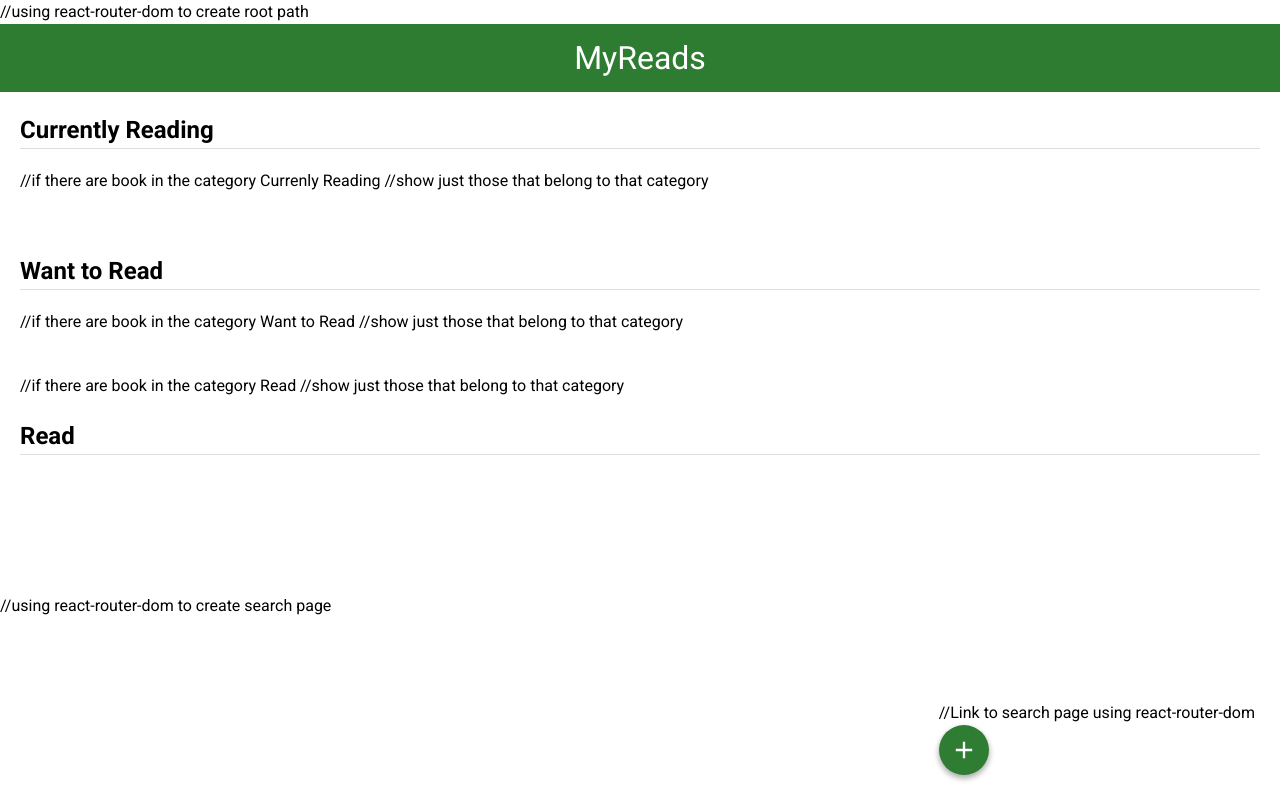
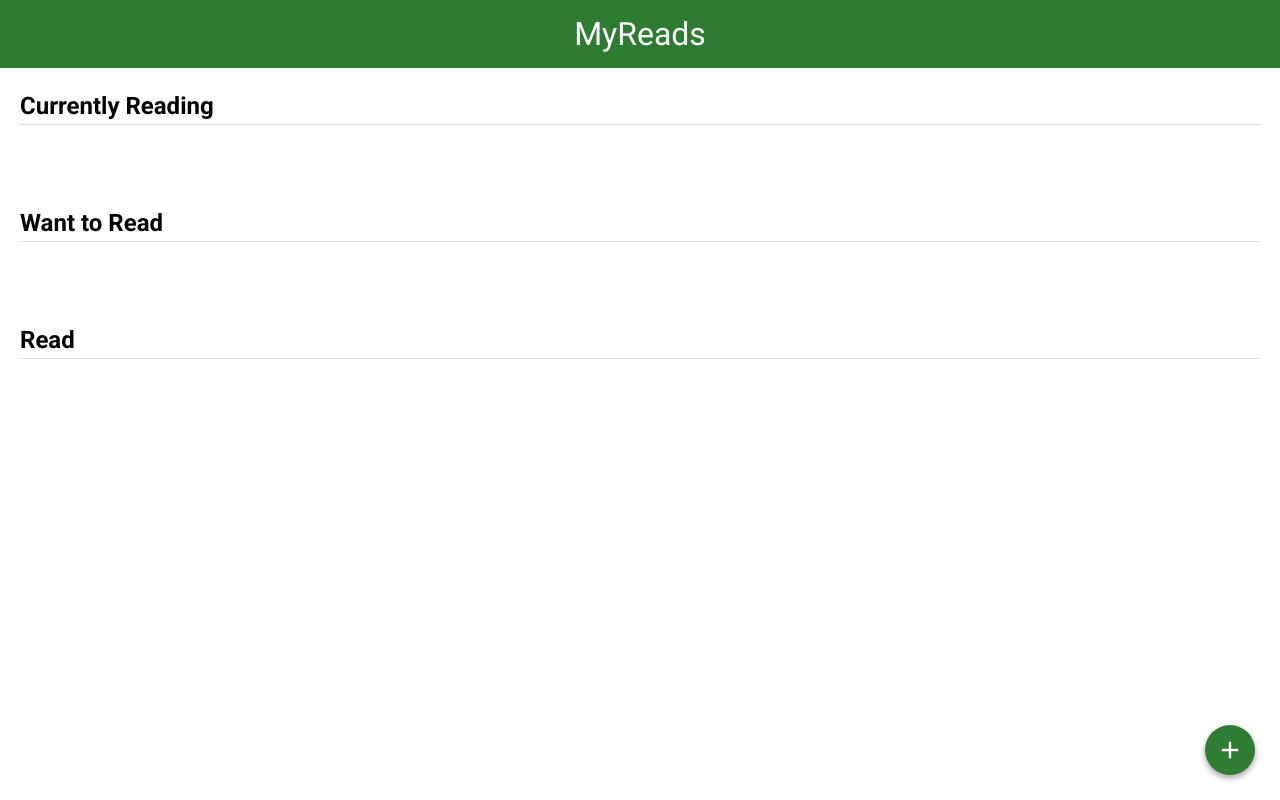
Before and after one commit to Sotrek/ReactND, a React (Create React App) app in the folder myReads/: page / in a window 1280 px wide. Built offline with nearby package versions, Linux system fonts and the light colour scheme; no server answers.

Commit message:
chore: adding comments throughout the code
commenting throughout the code to explain approach and methods used

```diff
--- a/myReads/src/App.js
+++ b/myReads/src/App.js
@@ -60,7 +60,7 @@ class BooksApp extends React.Component {
   render(){
     return (
       <div className="app">
-        //using react-router-dom to create root path
+        {/* using react-router-dom to create root path */}
         <Route exact path="/" render={()=>(
           //rendering Booklist component
           <BookList
@@ -68,7 +68,7 @@ class BooksApp extends React.Component {
             ShelfChange={this.ShelfChange}
           />
         )}/>
-        //using react-router-dom to create search page
+        {/*using react-router-dom to create search page*/}
         <Route exact path="/search" render={()=>(
           //rendering SearchPage component
           <SearchPage
--- a/myReads/src/BookList.js
+++ b/myReads/src/BookList.js
@@ -22,8 +22,8 @@ class BookList extends Component {
 	              <div>
 	                <div className="bookshelf">
 	                  <h2 className="bookshelf-title">Currently Reading</h2>
-	                  //if there are book in the category Currenly Reading
-	                  //show just those that belong to that category
+	                  {/*if there are book in the category Currenly Reading
+	                  	 show just those that belong to that category*/}
 	                  {currentlyReading.length > 0 &&
 		                   <Book
 		                    books={currentlyReading}
@@ -33,8 +33,8 @@ class BookList extends Component {
 	                </div>
 	                <div className="bookshelf">
 	                  <h2 className="bookshelf-title">Want to Read</h2>
-	                  //if there are book in the category Want to Read
-	                  //show just those that belong to that category
+	                  {/*if there are book in the category Want to Read
+	                  	 show just those that belong to that category*/}
 	                  {wantToRead.length > 0 &&
 		                   <Book
 		                    books={wantToRead}
@@ -43,8 +43,8 @@ class BookList extends Component {
 	               	   }
 	                </div>
 	                <div className="bookshelf">
-	                  //if there are book in the category Read
-	                  //show just those that belong to that category
+	                  {/*if there are book in the category Read
+	                  	 show just those that belong to that category */}
 	                  <h2 className="bookshelf-title">Read</h2>
 	                  {read.length > 0 &&
 		                   <Book
@@ -56,7 +56,7 @@ class BookList extends Component {
 	              </div>
 	            </div>
 	            <div className="open-search">
-	              //Link to search page using react-router-dom
+	              {/*Link to search page using react-router-dom */}
 	              <Link to="/search">Add a book</Link>
 	            </div>
             </div>
--- a/myReads/src/SearchPage.js
+++ b/myReads/src/SearchPage.js
@@ -55,9 +55,9 @@ class SearchPage extends Component {
 		return(
 			<div className="search-books">
 				<div className="search-books-bar">
-				  //using react-router-dom to link back to root page
+				  {/* using react-router-dom to link back to root page */}
 				  <Link to="/" className="close-search">Close</Link>
-				  //Input fielf on change triggers the updateQuery event
+				  {/*Input fielf on change triggers the updateQuery event */}
 				  <div className="search-books-input-wrapper">
 				    <input type="text"
 				    	   placeholder="Search by title or author"
```
